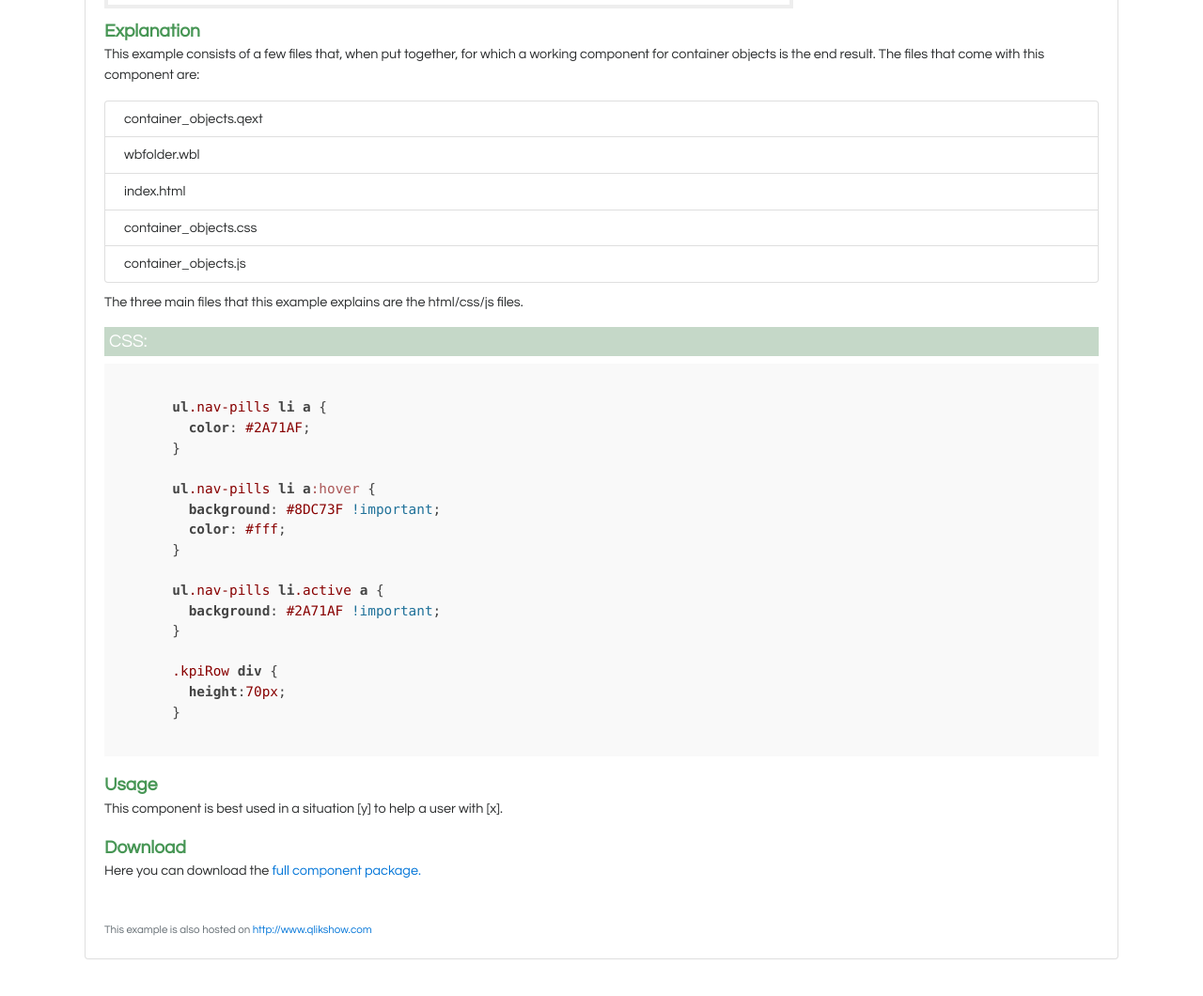
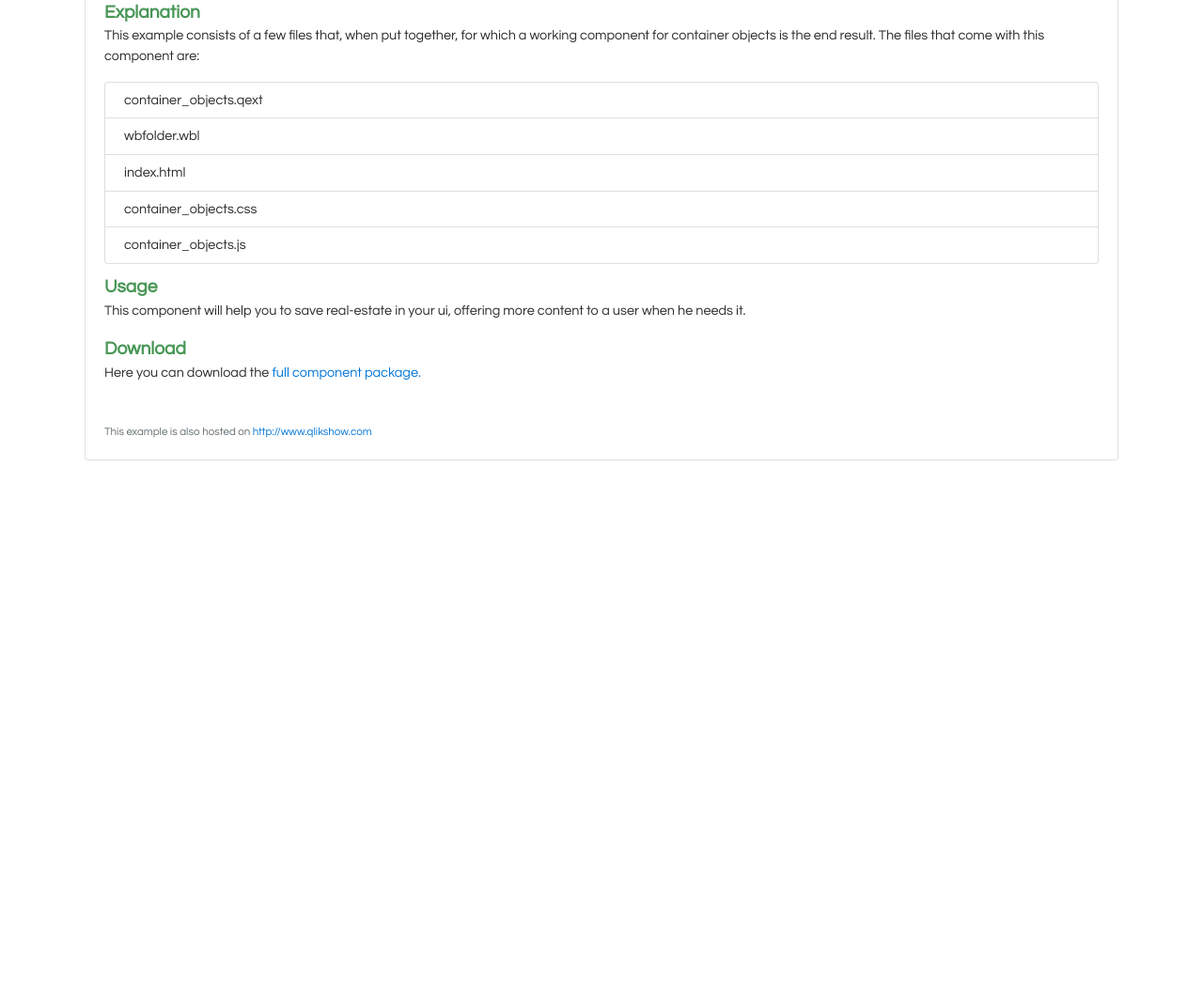
Before and after one commit to creatuluw/container_objects, a plain HTML site: page component-page.html in a window 1280 px wide. Shown: the part 1244-2304 px from the top of the page at 94% size. After the commit the page ends 1778 px from the top, so only its background shows below. Drawn offline with nearby package versions, Linux system fonts and the light colour scheme; a script that the page names is missing.

Commit message:
Add files via upload

```diff
--- a/component-page.html
+++ b/component-page.html
@@ -59,7 +59,7 @@
     ul.list-group li {
         padding:8px 20px;
     }
-    img {
+    .card .row img {
         border: 4px solid #eee;
         padding:10px;
         margin:10px 0;
@@ -113,30 +113,8 @@
           <li class="list-group-item">container_objects.js</li>
         </ul>
 
-        <p class="card-text">The three main files that this example explains are the html/css/js files.</p>
-
-	    <h3>CSS:</h3>
-	    <pre><code>
-			ul.nav-pills li a {
-			  color: #2A71AF;
-			}
-
-			ul.nav-pills li a:hover {
-			  background: #8DC73F !important;
-			  color: #fff;
-			}
-
-			ul.nav-pills li.active a {
-			  background: #2A71AF !important;
-			}
-
-			.kpiRow div {
-			  height:70px;
-			}
-	    </code></pre>
-
 	    <strong>Usage</strong>
-	    <p class="card-text">This component is best used in a situation [y] to help a user with [x].</p>
+	    <p class="card-text">This component will help you to save real-estate in your ui, offering more content to a user when he needs it.</p>
 
 	    <strong>Download</strong>
 	    <p class="card-text">Here you can download the <a href="" target="_blank">full component package.</a></p>
```
